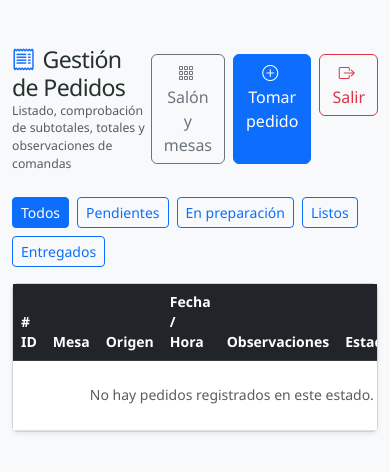
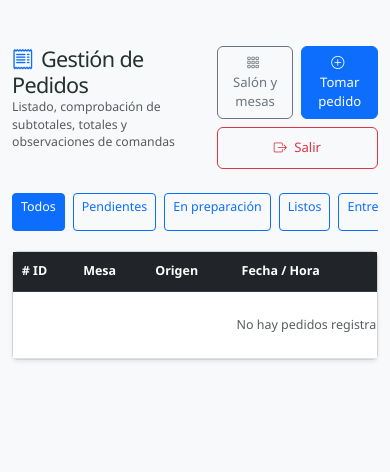
Before and after one commit to asencioskevin8/RestoGestion, a Spring Boot app: page /pedidos in a window 390 px wide. Shown: the top 472 px of the page. Run offline with Spring Boot 4, Linux system fonts and the light colour scheme; the visitor is signed in with stand-in values (Sample User, id 1); data that the repository does not hold is empty; some of the project's set-up classes (security, data sources, template engines, error pages and the like) are left out, and stand-ins take their place; database files in the repository are not loaded.

Commit message:
fix: mejora vista movil de pedidos

```diff
--- a/src/main/resources/templates/pedidos/index.html
+++ b/src/main/resources/templates/pedidos/index.html
@@ -2,15 +2,74 @@
 <html xmlns:th="http://www.thymeleaf.org">
 <head>
     <meta charset="UTF-8">
+    <meta name="viewport" content="width=device-width, initial-scale=1">
     <title>Gestión de Pedidos - RestoGestión</title>
     <link rel="stylesheet" href="https://cdn.jsdelivr.net/npm/bootstrap@5.3.0/dist/css/bootstrap.min.css">
     <link rel="stylesheet" href="https://cdn.jsdelivr.net/npm/bootstrap-icons@1.10.5/font/bootstrap-icons.css">
     <link rel="stylesheet" th:href="@{/css/restogestion.css}">
+    <style>
+        .orders-table { min-width: 700px; }
+
+        @media (max-width: 576px) {
+            main.container {
+                padding-right: 12px;
+                padding-left: 12px;
+            }
+
+            .orders-header {
+                align-items: stretch !important;
+                gap: 14px;
+            }
+
+            .orders-header h1 {
+                font-size: 1.35rem;
+            }
+
+            .orders-header .d-flex {
+                width: 100%;
+                flex-wrap: wrap;
+            }
+
+            .orders-header .d-flex > a,
+            .orders-header .d-flex > form {
+                flex: 1 1 30%;
+            }
+
+            .orders-header .d-flex .btn {
+                width: 100%;
+                min-height: 42px;
+                font-size: .82rem;
+            }
+
+            .order-filters {
+                flex-wrap: nowrap !important;
+                overflow-x: auto;
+                padding-bottom: 4px;
+            }
+
+            .order-filters .btn {
+                flex: 0 0 auto;
+                min-height: 38px;
+                font-size: .78rem;
+            }
+
+            .orders-table th,
+            .orders-table td {
+                padding: .65rem .55rem;
+                font-size: .78rem;
+                white-space: nowrap;
+            }
+
+            .orders-table .badge {
+                font-size: .72rem;
+            }
+        }
+    </style>
 </head>
 <body class="bg-light">
 
 <main class="container my-4">
-    <div class="d-flex justify-content-between align-items-center mb-4">
+    <div class="orders-header d-flex justify-content-between align-items-center mb-4">
         <div>
             <h1 class="h3 mb-0"><i class="bi bi-receipt text-primary me-2"></i>Gestión de Pedidos</h1>
             <p class="text-muted small mb-0">Listado, comprobación de subtotales, totales y observaciones de comandas</p>
@@ -35,7 +94,7 @@
         <button type="button" class="btn-close" data-bs-dismiss="alert" aria-label="Close"></button>
     </div>
 
-    <div class="d-flex flex-wrap gap-2 mb-3">
+    <div class="order-filters d-flex flex-wrap gap-2 mb-3">
         <a class="btn btn-sm" th:classappend="${estadoFiltro == 'TODOS'} ? 'btn-primary' : 'btn-outline-primary'" th:href="@{/pedidos(estado='TODOS')}">Todos</a>
         <a class="btn btn-sm" th:classappend="${estadoFiltro == 'PENDIENTE'} ? 'btn-primary' : 'btn-outline-primary'" th:href="@{/pedidos(estado='PENDIENTE')}">Pendientes</a>
         <a class="btn btn-sm" th:classappend="${estadoFiltro == 'EN_PREPARACION'} ? 'btn-primary' : 'btn-outline-primary'" th:href="@{/pedidos(estado='EN_PREPARACION')}">En preparación</a>
@@ -46,7 +105,7 @@
     <div class="card shadow-sm">
         <div class="card-body p-0">
             <div class="table-responsive">
-                <table class="table table-hover align-middle mb-0">
+                <table class="orders-table table table-hover align-middle mb-0">
                     <thead class="table-dark">
                         <tr>
                             <th># ID</th>
```
